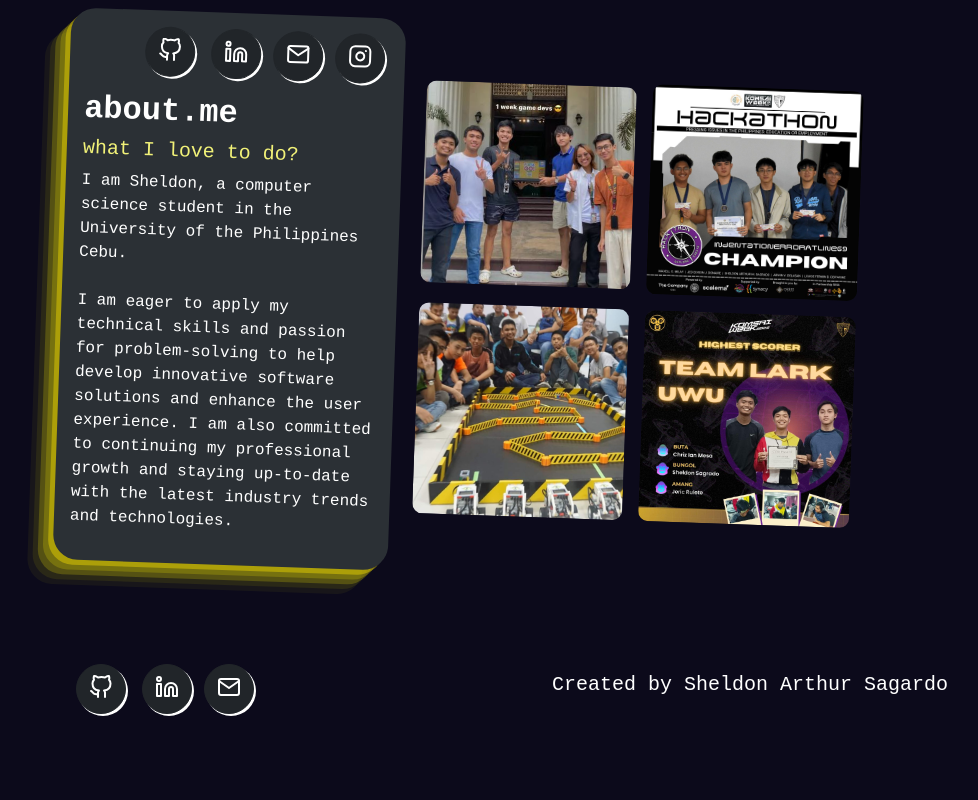
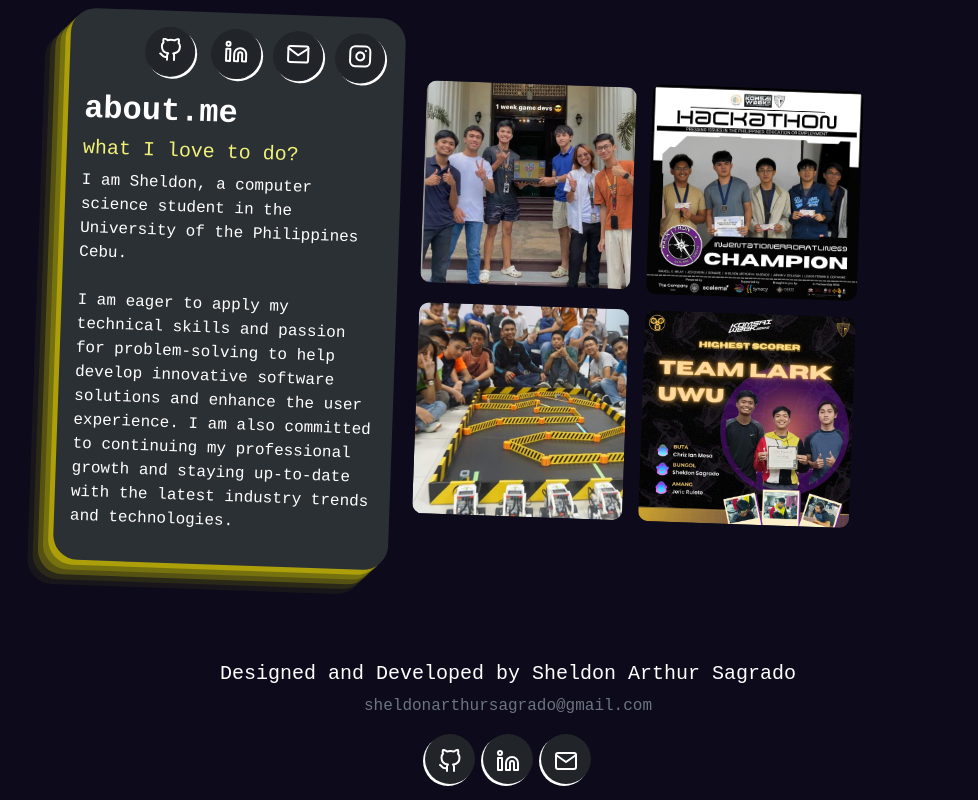
Before and after one commit to cup-noodlehS/portfolio-v2, a Vue app: page / in a window 1280 px wide. Shown: the part 5294-6094 px from the top of the page, without its empty margins (132-1110 px from the left). Before the commit the page ends 6058 px from the top, so only its background shows below. Built offline with nearby package versions, Linux system fonts and the light colour scheme.

Commit message:
change footer

```diff
--- a/src/components/partials/footer.vue
+++ b/src/components/partials/footer.vue
@@ -1,39 +1,34 @@
 <template>
-  <footer class="d-flex justify-content-between align-items-center flex-wrap">
-    <div class="links">
-      <a
-        href="https://github.com/cup-noodlehS"
-        target="_blank"
-        class="home-links btn btn-dark mx-2"
-        ><img src="images/github.svg" alt="" class="pt-1"
-      /></a>
-      <a
-        href="https://www.linkedin.com/in/sheldonarthur/"
-        target="_blank"
-        class="home-links btn btn-dark mx-1"
-        ><img src="images/linkedin.svg" alt="" class="pt-1"
-      /></a>
-      <a
-        href="mailto:sheldonarthursagrado@gmail.com"
-        target="_blank"
-        class="home-links btn btn-dark mx-1"
-        ><img src="images/mail.svg" alt="" class="pt-1"
-      /></a>
+  <footer class="d-flex justify-content-center py-5">
+    <div class="d-flex flex-column align-items-center">
+      <h5>Designed and Developed by Sheldon Arthur Sagrado</h5>
+      <p class="muted">sheldonarthursagrado@gmail.com</p>
+      <div class="links d-flex gap-2">
+        <a href="https://github.com/cup-noodlehS" target="_blank">
+          <Button class="button-2">
+            <img src="images/github.svg" alt="" class="pt-1" />
+          </Button>
+        </a>
+        <a href="https://www.linkedin.com/in/sheldonarthur/" target="_blank">
+          <Button class="button-2">
+            <img src="images/linkedin.svg" alt="" class="pt-1" />
+          </Button>
+        </a>
+        <a href="mailto:sheldonarthursagrado@gmail.com" target="_blank"
+          ><Button class="button-2">
+            <img src="images/mail.svg" alt="" class="pt-1" /> </Button
+        ></a>
+      </div>
     </div>
-    <h5>Created by Sheldon Arthur Sagardo</h5>
   </footer>
 </template>
+
+<script setup>
+import Button from "../index/Button.vue";
+</script>
+
 <style scoped>
-.home-links {
-  border-radius: 50% !important;
-  width: 50px !important;
-  height: 50px !important;
-  box-shadow: 2px 2px 0 rgb(255, 255, 255);
-  transition: all 0.2s ease;
-}
-
-.home-links:hover {
-  transform: translate(-5px, -5px);
-  box-shadow: 7px 7px 0 rgb(255, 255, 255);
+.muted {
+  color: #6c757d;
 }
 </style>
```
